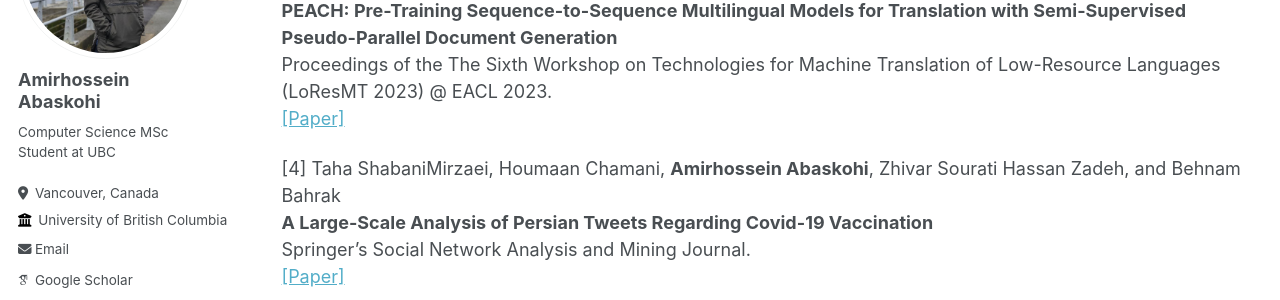
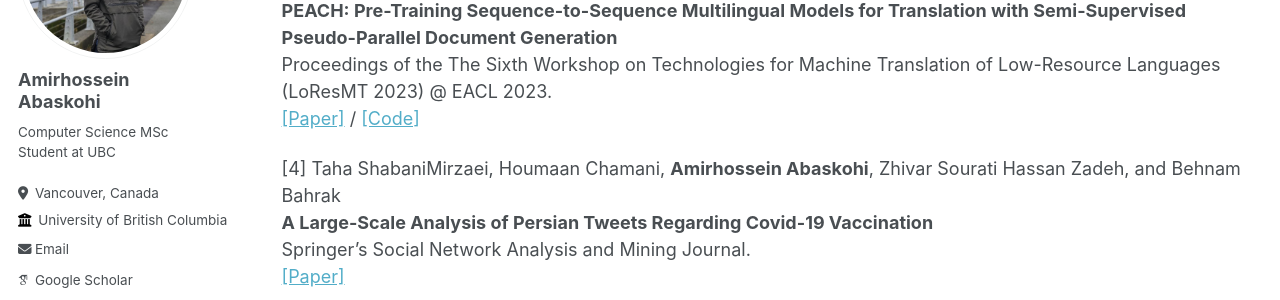
Before and after one commit to AmirAbaskohi/AmirAbaskohi.github.io, a Jekyll site: the page built from _pages/publications.md, in a window 1280 px wide and 900 px high, scrolled down 512 px. Shown: the part 152-452 px from the top of the window. Built offline with Jekyll 4.4.1, drawn with Linux system fonts in a browser that asks for light colours; some web fonts are replaced.

Commit message:
updated pubs.

```diff
--- a/_pages/publications.md
+++ b/_pages/publications.md
@@ -23,7 +23,7 @@ Proceeding of Annual Meeting of the Association for Computational Linguistics (A
 [3] __Amirhossein Abaskohi__\*, Alireza Salemi\*, Sara Tavakoli, Yadollah Yaghoobzadeh, Azadeh Shakery
 **PEACH: Pre-Training Sequence-to-Sequence Multilingual Models for Translation with Semi-Supervised Pseudo-Parallel Document Generation**
 Proceedings of the The Sixth Workshop on Technologies for Machine Translation of Low-Resource Languages (LoResMT 2023) @ EACL 2023.
-[\[Paper\]](https://aclanthology.org/2023.loresmt-1.3.pdf)
+[\[Paper\]](https://aclanthology.org/2023.loresmt-1.3.pdf) / [\[Code\]](https://github.com/AmirAbaskohi/PEACH)
 
 [4] Taha ShabaniMirzaei, Houmaan Chamani, __Amirhossein Abaskohi__, Zhivar Sourati Hassan Zadeh, and Behnam Bahrak
 **A Large-Scale Analysis of Persian Tweets Regarding Covid-19 Vaccination**
```
